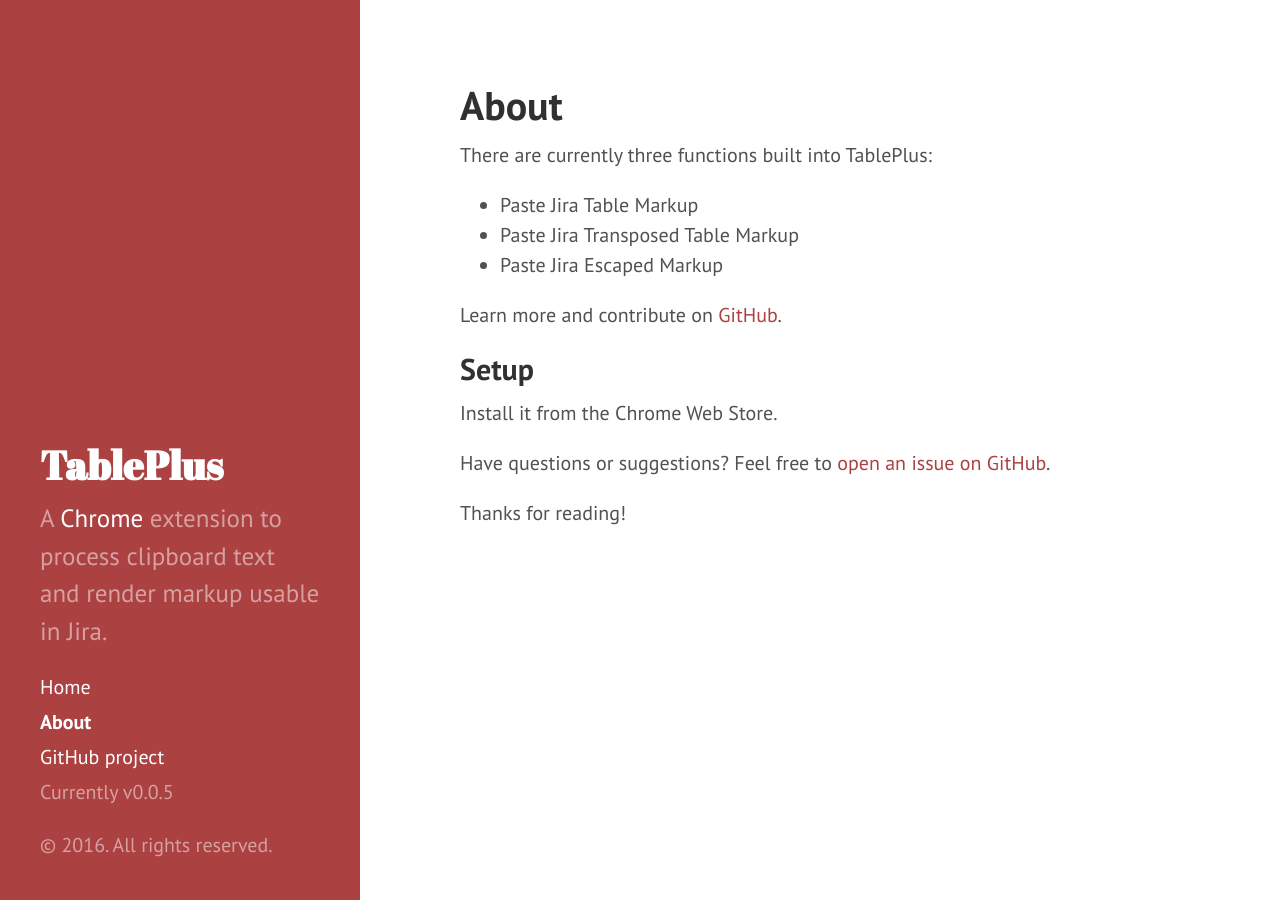
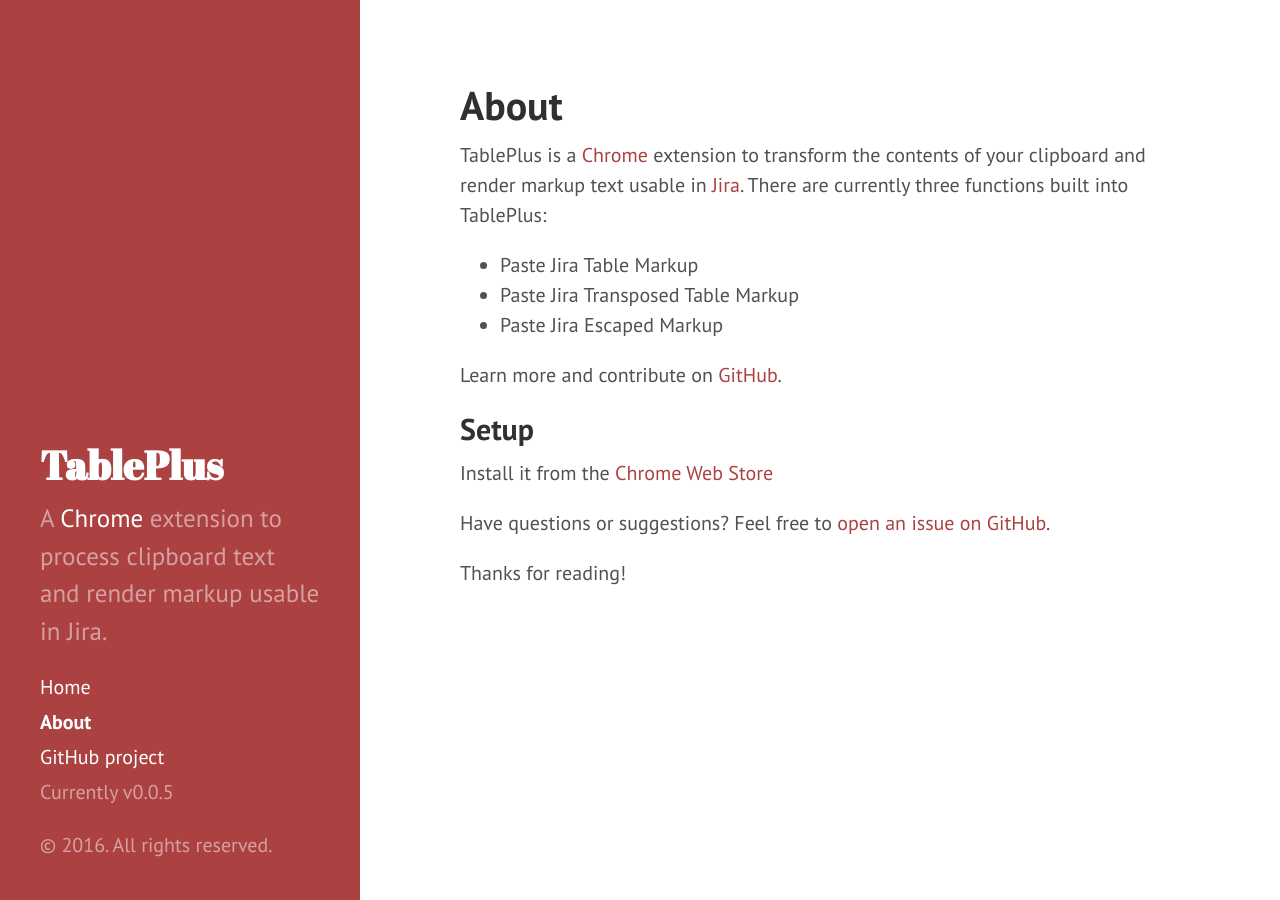
Before and after one commit to mgualdron/TablePlus, a Jekyll site: the page built from about.md, in a window 1280 px wide. Built offline with Jekyll 4.4.1, drawn with Linux system fonts in a browser that asks for light colours; Markdown is read by kramdown in place of the engine named in the settings.

Commit message:
Added links to Google Web Store

```diff
--- a/about.md
+++ b/about.md
@@ -3,7 +3,10 @@
 title: About
 ---
 
-There are currently three functions built into TablePlus:
+TablePlus is a [Chrome](https://www.google.com/chrome/index.html) extension
+to transform the contents of your clipboard and render markup text usable in
+[Jira](http://www.atlassian.com/jira).  There are currently three functions
+built into TablePlus:
 
 * Paste Jira Table Markup
 * Paste Jira Transposed Table Markup
@@ -13,7 +16,7 @@
 
 ## Setup
 
-Install it from the Chrome Web Store.
+Install it from the [Chrome Web Store](https://chrome.google.com/webstore/detail/tableplus/fhgekekdakigpdfdppllmpackoklhklb)
 
 Have questions or suggestions? Feel free to [open an issue on GitHub](https://github.com/mgualdron/TablePlus/issues/new).
 
```
Also changed, not shown: _posts/2016-01-21-introducing-tableplus.md (+1 -2 lines).
